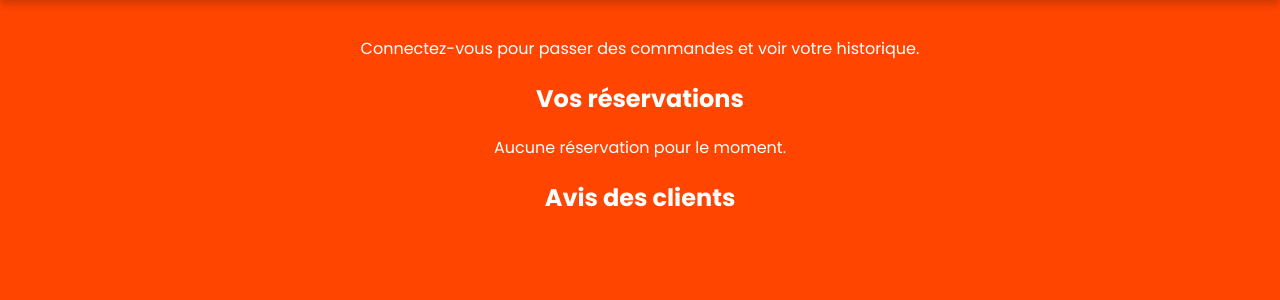
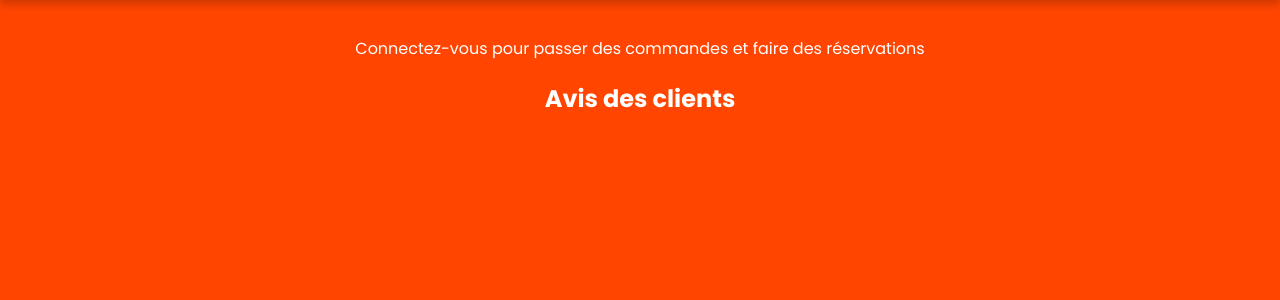
Before and after one commit to O-KalageDuBrody/Ilias-Bizrinken, a Flask app: page / in a window 1280 px wide. Shown: the part 214-514 px from the top of the page. Run offline with Flask 3, Linux system fonts and the light colour scheme.

Commit message:
last update
the website is finished, no more modification in view

```diff
--- a/a_faire.txt
+++ b/a_faire.txt
@@ -1,4 +1,4 @@
 faire un systeme d'inscription/connexion et qui va permettre d'avoir un historique des commandes, des réservations etc... ✅
 faire un systeme d'avis dans le contact.html qui affiche les avis dans le index.html✅
-ajoutyer au menu des boissons : bissap, pepsi#boycott, eau du gange, jus de klaoui
+ajouter au menu des boissons : bissap, pepsi#boycott, eau du gange, jus de klaoui
 faire des pages pour chacun des plats du menu✅
--- a/templates/index.html
+++ b/templates/index.html
@@ -37,9 +37,10 @@
                 <p>Aucune commande passée pour le moment.</p>
             {% endif %}
         {% else %}
-            <p>Connectez-vous pour passer des commandes et voir votre historique.</p>
+            <p>Connectez-vous pour passer des commandes et faire des réservations</p>
         {% endif %}
 
+        {% if user %}
             <h2>Vos réservations</h2>
             {% if reservations %}
                 <ul>
@@ -52,6 +53,9 @@
             {% else %}
             <p>Aucune réservation pour le moment.</p>
             {% endif %}
+        {% endif %}
+
+
         <h2>Avis des clients</h2>
         <div class="avis-container">
             {% for avis in avis_list %}
```
Lines whose indentation alone changed are shown as unchanged.
